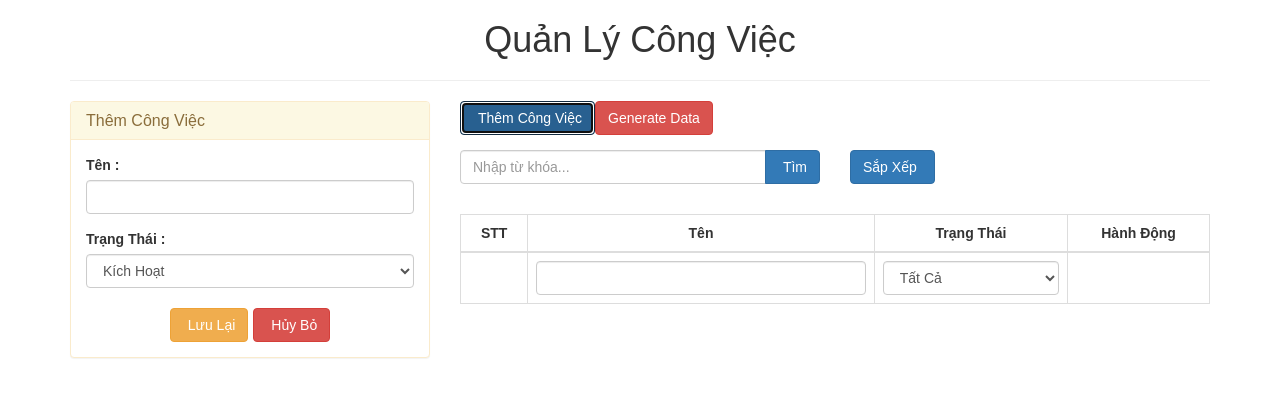
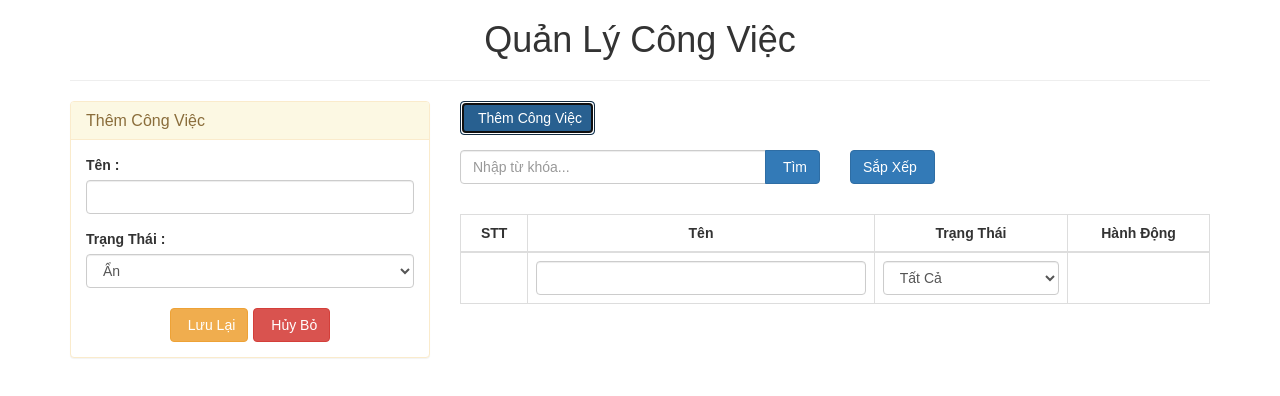
Before and after one commit to nhidev/react-crud.github.io, a React (Create React App) app: page / in a window 1280 px wide. Both pictures are taken after a click on the button "Thêm Công Việc". Shown: the top 396 px of the page. Built offline with nearby package versions, Linux system fonts and the light colour scheme; some icons are missing.

Commit message:
Add new task

```diff
--- a/src/App.js
+++ b/src/App.js
@@ -11,7 +11,6 @@
       tasks: [], //id, name, status
       isDisplayForm: false
     }
-    this.onGenerateData = this.onGenerateData.bind(this)
   }
   componentWillMount(){
     if(localStorage && localStorage.getItem('tasks')){
@@ -21,30 +20,7 @@
       })
     }
   }
-//  onGenerateData = () => {}
-  onGenerateData(){
-    var tasks = [
-      {
-        id: this.generteId() ,
-        name: 'Hoc React',
-        status: true
-      },
-      {
-       id: this.generteId(),
-        name: 'Hoc Redux',
-        status: false
-      },
-      {
-       id: this.generteId(),
-        name: 'Hoc React-Redux',
-        status: true
-      }
-    ]
-    this.setState({
-      tasks: tasks
-    });
-    localStorage.setItem('tasks', JSON.stringify(tasks));
-  }
+
   s4(){
     return Math.floor((1+Math.random()) * 0x10000).toString(16).substring(1);
   }
@@ -64,9 +40,18 @@
     })
   }
 
+  onSubmit = (data) => {
+   var {tasks} = this.state;
+   data.id = this.generteId();
+   tasks.push(data);
+   this.setState({
+    tasks: tasks
+   });
+   localStorage.setItem('tasks', JSON.stringify(tasks))
+  }
   render() {
     var {tasks, isDisplayForm} = this.state // var tasks = this.state.tasks
-    var elmDisplay = isDisplayForm? <TaskForm onCloseForm={this.onCloseForm} /> : ''
+    var elmDisplay = isDisplayForm? <TaskForm onSubmit={this.onSubmit} onCloseForm={this.onCloseForm} /> : ''
     return (
       <div className="container">
         <div className="text-center">
@@ -82,7 +67,6 @@
                 <button type="button"
                         className="btn btn-primary"
                         onClick={this.onToggleForm}><span className="fa fa-plus mr-5"></span>Thêm Công Việc</button>
-                 <button type="button" className="btn btn-danger" onClick = {this.onGenerateData} >Generate Data</button>
 
                 {/* Search - Sort */}
                   <Control />
--- a/src/components/TaskForm.js
+++ b/src/components/TaskForm.js
@@ -1,11 +1,46 @@
 import React, { Component } from 'react';
 
 class TaskForm extends Component {
+	constructor(props){
+		super(props);
+		this.state = {
+			name: '',
+			status: false
+		}
+	}
+	onCloseForm = () => {
+  		this.props.onCloseForm();
+  	};
+
+	onChange = (event) => {
+		var target = event.target;
+		var name = target.name;
+		var value = target.value;
+		if(name === 'status'){
+			value = target.value === 'true' ? true : false
+		}
+		this.setState({
+			[name]: value
+		})
+	};
+
+	onSubmit = (event) => {
+		event.preventDefault();
+		this.props.onSubmit(this.state);
+		this.onClear();
+		this.onCloseForm();
+	};
+
+	onClear = () => {
+		this.setState({
+			name: '',
+			status: false
+		})
+	}
+
+
   render() {
-  	this.onCloseForm = () => {
-  		this.props.onCloseForm();
-  	}
-    return (
+   return (
       	<div className="panel panel-warning">
 	        <div className="panel-heading">
 	            <h3 className="panel-title">Thêm Công Việc
@@ -14,20 +49,30 @@
 	            	</span>
 	            </h3></div>
 	        <div className="panel-body">
-	            <form>
+	            <form onSubmit={this.onSubmit}>
 	                <div className="form-group">
 	                    <label>Tên :</label>
-	                    <input type="text" className="form-control" name="name" value="" />
+	                    <input type="text"
+	                    		className="form-control"
+	                    		name="name"
+	                    		value={this.state.name}
+	                    		onChange={this.onChange} />
 	                </div>
 	                <label>Trạng Thái :</label>
-	                <select className="form-control" name="status">
-	                    <option value="true">Kích Hoạt</option>
-	                    <option value="false">Ẩn</option>
+	                <select className="form-control"
+	                		name="status"
+	                		value={this.state.status}
+	                		onChange={this.onChange}>
+	                    <option value={true}>Kích Hoạt</option>
+	                    <option value={false}>Ẩn</option>
 	                </select>
 	                <br />
 	                <div className="text-center button-group">
 	                    <button type="submit" className="btn btn-warning"><span className="fa fa-plus mr-5"></span>Lưu Lại</button>
-	                    <button type="button" className="btn btn-danger"><span className="fa fa-close mr-5"></span>Hủy Bỏ</button>
+	                    <button type="button"
+	                    		className="btn btn-danger"
+	                    		onClick={this.onClear}>
+	                    	<span className="fa fa-close mr-5"></span>Hủy Bỏ</button>
 	                </div>
 	            </form>
 	        </div>
```
